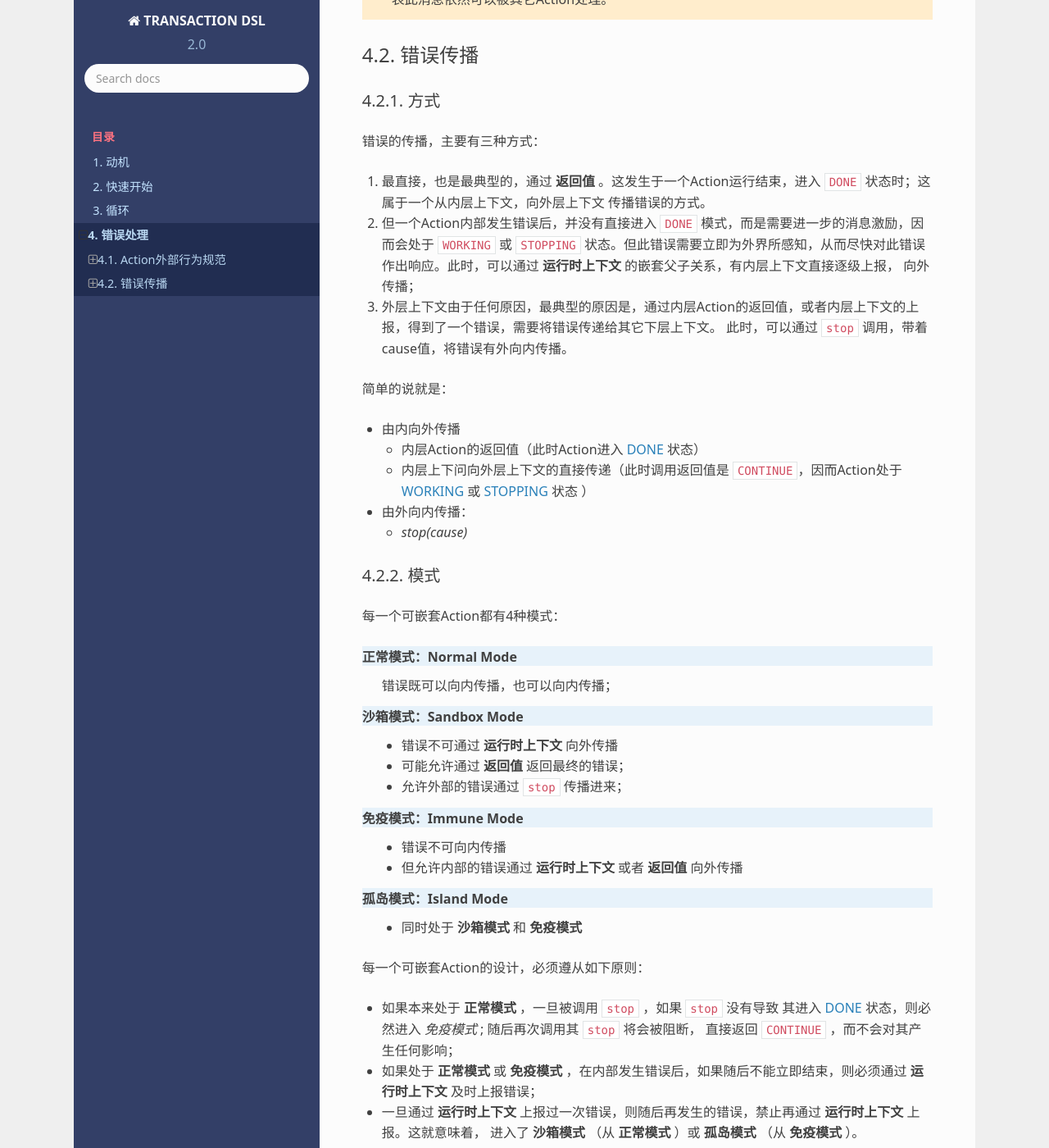
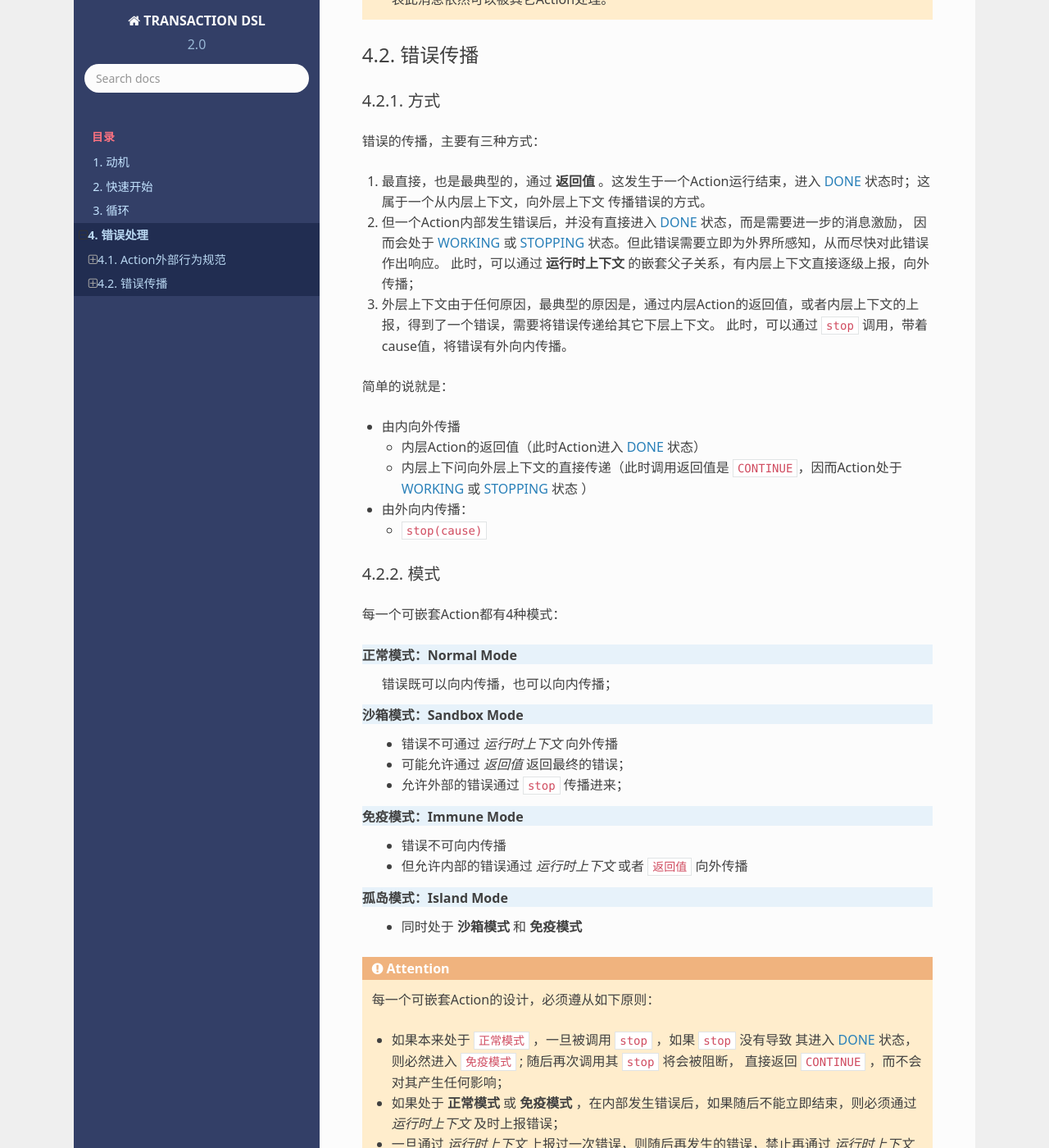
Before and after one commit to godsme/trans-dsl-2, a Sphinx documentation site: the page built from doc/source/error-handling.rst, in a window 1280 px wide and 1400 px high, scrolled down 2120 px. Shown: the whole window at 82% size. Built offline with Sphinx 7.4.7 and the Read the Docs theme 2.0.0, drawn with Linux system fonts in a browser that asks for light colours; formulas are drawn with MathJax 3; some of the changed lines change nothing that is shown.

Commit message:
changed notes

```diff
--- a/doc/source/error-handling.rst
+++ b/doc/source/error-handling.rst
@@ -97,11 +97,11 @@
 
 错误的传播，主要有三种方式：
 
-1. 最直接，也是最典型的，通过 **返回值** 。这发生于一个Action运行结束，进入 ``DONE`` 状态时；这属于一个从内层上下文，向外层上下文
+1. 最直接，也是最典型的，通过 **返回值** 。这发生于一个Action运行结束，进入 :ref:`DONE` 状态时；这属于一个从内层上下文，向外层上下文
    传播错误的方式。
-2. 但一个Action内部发生错误后，并没有直接进入 ``DONE`` 模式，而是需要进一步的消息激励，因而会处于 ``WORKING`` 或 ``STOPPING``
-   状态。但此错误需要立即为外界所感知，从而尽快对此错误作出响应。此时，可以通过 **运行时上下文** 的嵌套父子关系，有内层上下文直接逐级上报，
-   向外传播；
+2. 但一个Action内部发生错误后，并没有直接进入 :ref:`DONE` 状态，而是需要进一步的消息激励，
+   因而会处于 :ref:`WORKING` 或 :ref:`STOPPING` 状态。但此错误需要立即为外界所感知，从而尽快对此错误作出响应。
+   此时，可以通过 **运行时上下文** 的嵌套父子关系，有内层上下文直接逐级上报，向外传播；
 3. 外层上下文由于任何原因，最典型的原因是，通过内层Action的返回值，或者内层上下文的上报，得到了一个错误，需要将错误传递给其它下层上下文。
    此时，可以通过 ``stop`` 调用，带着cause值，将错误有外向内传播。
 
@@ -114,7 +114,7 @@
 
 - 由外向内传播：
 
-  - `stop(cause)`
+  - ``stop(cause)``
 
 
 模式
@@ -126,33 +126,35 @@
    错误既可以向内传播，也可以向内传播；
 
 沙箱模式：Sandbox Mode
-   - 错误不可通过 **运行时上下文** 向外传播
-   - 可能允许通过 **返回值** 返回最终的错误；
+   - 错误不可通过 *运行时上下文* 向外传播
+   - 可能允许通过 *返回值* 返回最终的错误；
    - 允许外部的错误通过 ``stop`` 传播进来；
 
 免疫模式：Immune Mode
    - 错误不可向内传播
-   - 但允许内部的错误通过 **运行时上下文** 或者 **返回值** 向外传播
+   - 但允许内部的错误通过 *运行时上下文* 或者 ``返回值`` 向外传播
 
 孤岛模式：Island Mode
    - 同时处于 **沙箱模式** 和 **免疫模式**
 
 
-每一个可嵌套Action的设计，必须遵从如下原则：
+.. attention::
+   每一个可嵌套Action的设计，必须遵从如下原则：
 
-- 如果本来处于 **正常模式** ，一旦被调用 ``stop`` ，如果 ``stop`` 没有导致
-  其进入 :ref:`DONE` 状态，则必然进入 *免疫模式* ; 随后再次调用其 ``stop`` 将会被阻断，
-  直接返回 ``CONTINUE`` ，而不会对其产生任何影响；
-- 如果处于 **正常模式** 或 **免疫模式** ，在内部发生错误后，如果随后不能立即结束，则必须通过 **运行时上下文** 及时上报错误；
-- 一旦通过 **运行时上下文** 上报过一次错误，则随后再发生的错误，禁止再通过 **运行时上下文** 上报。这就意味着，
-  进入了 **沙箱模式** （从 **正常模式** ）或 **孤岛模式** （从 **免疫模式** ）。
+   - 如果本来处于 ``正常模式`` ，一旦被调用 ``stop`` ，如果 ``stop`` 没有导致
+     其进入 :ref:`DONE` 状态，则必然进入 ``免疫模式`` ; 随后再次调用其 ``stop`` 将会被阻断，
+     直接返回 ``CONTINUE`` ，而不会对其产生任何影响；
+   - 如果处于 **正常模式** 或 **免疫模式** ，在内部发生错误后，如果随后不能立即结束，则必须通过 *运行时上下文* 及时上报错误；
+   - 一旦通过 *运行时上下文* 上报过一次错误，则随后再发生的错误，禁止再通过 *运行时上下文* 上报。这就意味着，
+     进入了 ``沙箱模式`` （从 ``正常模式`` ）或 ``孤岛模式`` （从 ``免疫模式`` ）。
 
 
 stop的设计原则
 ++++++++++++++++++++++++
 
-``stop`` (立即结束的情况) 或随后的 ``handleEvent`` （经多次消息激励后的情况）的返回值原则如下：
+.. attention::
+   ``stop`` (立即结束的情况) 或随后的 ``handleEvent`` （经多次消息激励后的情况）的返回值原则如下：
 
-- 如果 ``stop`` 并没有导致一个Action处理失败，即Action依然完成了它本来的职责， 则依然返回 ``SUCCESS`` ；
-- 如果 ``stop`` 本身没有失败，但Action并没有完成它本来应该完成的任务，则返回 ``FORCE_STOPPED`` 。
-- 如果 ``stop`` 导致了的其它失败，则返回其它错误；
+   - 如果 ``stop`` 并没有导致一个Action处理失败，即Action依然完成了它本来的职责， 则依然返回 ``SUCCESS`` ；
+   - 如果 ``stop`` 本身没有失败，但Action并没有完成它本来应该完成的任务，则返回 ``FORCE_STOPPED`` 。
+   - 如果 ``stop`` 导致了的其它失败，则返回其它错误；
```
